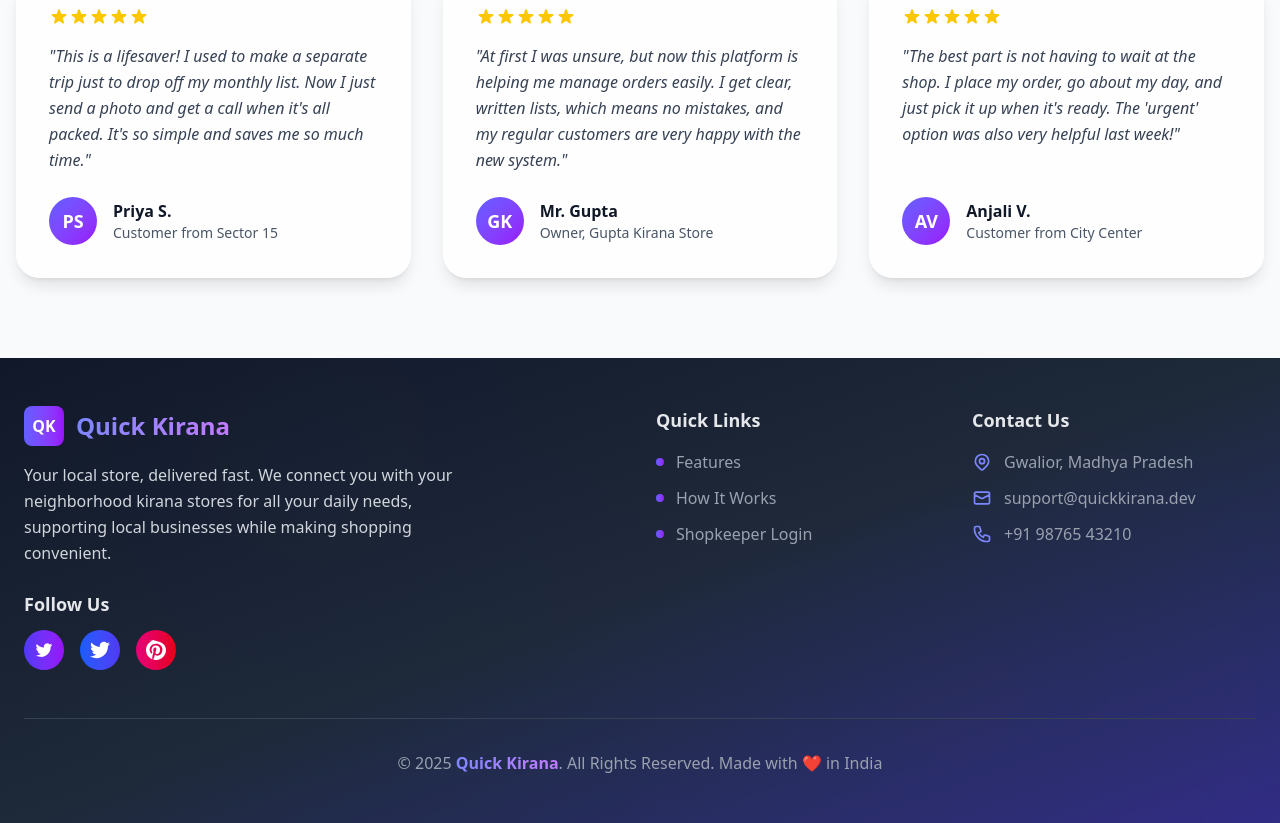
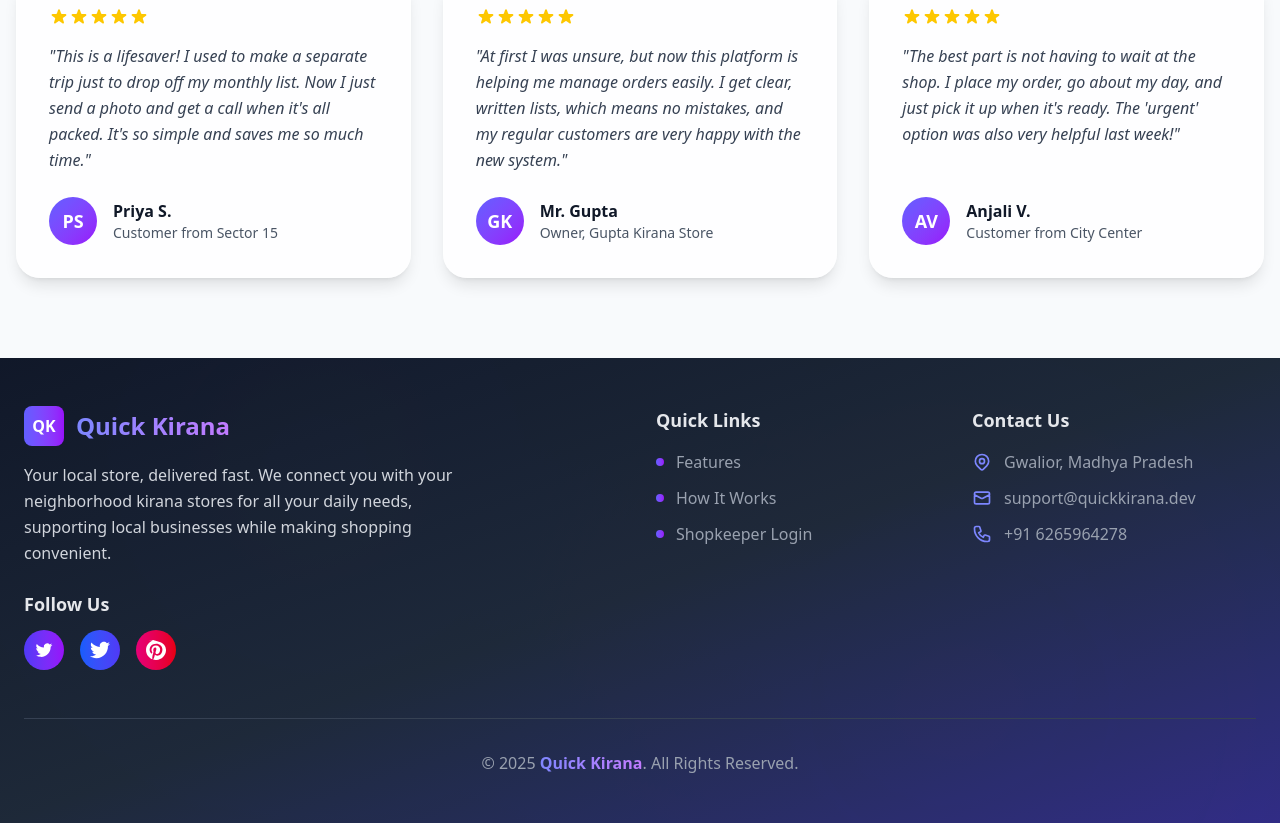
Before and after one commit to yashsaraswat2004/QuickKirana, a React (Vite) app in the folder frontend/: page / in a window 1280 px wide. Shown: the part 2098-2921 px from the top of the page. Built offline with nearby package versions, Linux system fonts and the light colour scheme.

Commit message:
changed footer minor details

```diff
--- a/frontend/src/components/layout/Footer.tsx
+++ b/frontend/src/components/layout/Footer.tsx
@@ -93,7 +93,7 @@ export const Footer = () => {
                 <svg className="w-5 h-5 mr-3 text-indigo-400" fill="none" stroke="currentColor" viewBox="0 0 24 24">
                   <path strokeLinecap="round" strokeLinejoin="round" strokeWidth={2} d="M3 5a2 2 0 012-2h3.28a1 1 0 01.948.684l1.498 4.493a1 1 0 01-.502 1.21l-2.257 1.13a11.042 11.042 0 005.516 5.516l1.13-2.257a1 1 0 011.21-.502l4.493 1.498a1 1 0 01.684.949V19a2 2 0 01-2 2h-1C9.716 21 3 14.284 3 6V5z" />
                 </svg>
-                <span>+91 98765 43210</span>
+                <span>+91 6265964278</span>
               </div>
             </div>
           </div>
@@ -104,7 +104,7 @@ export const Footer = () => {
           <p className="text-gray-400">
             &copy; 2025
             <span className="bg-gradient-to-r from-indigo-400 to-purple-400 bg-clip-text text-transparent font-semibold"> Quick Kirana</span>
-            . All Rights Reserved. Made with ❤️ in India
+            . All Rights Reserved.
           </p>
         </div>
       </div>
```
